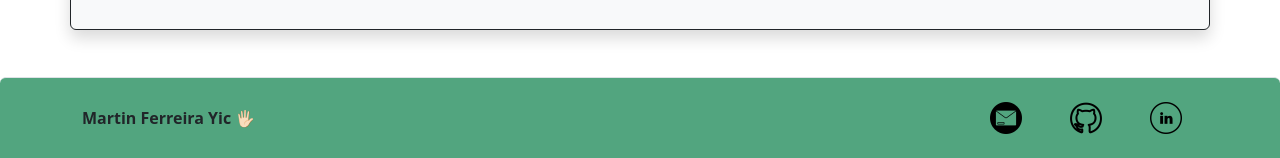
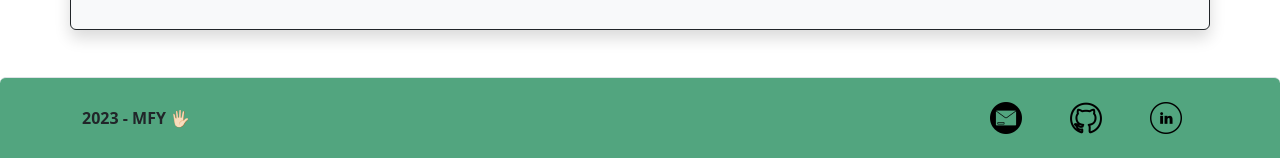
Before and after one commit to martinfyic/django-crud-task, a Django app: page / in a window 1280 px wide. Shown: the part 759-917 px from the top of the page. Run offline with Django 4.2, Linux system fonts and the light colour scheme.

Commit message:
chore: :lipstick: change footer sign

```diff
--- a/tasks/templates/base.html
+++ b/tasks/templates/base.html
@@ -119,7 +119,7 @@
 			>
 				<div class="col-md-4">
 					<span class="mb-3 mb-md-0 text-dark fs-6 fw-bolder"
-						>Martin Ferreira Yic 🖐🏻</span
+						>2023 - MFY 🖐🏻</span
 					>
 				</div>
 				<ul class="nav col-md-4 justify-content-end list-unstyled d-flex">
```
